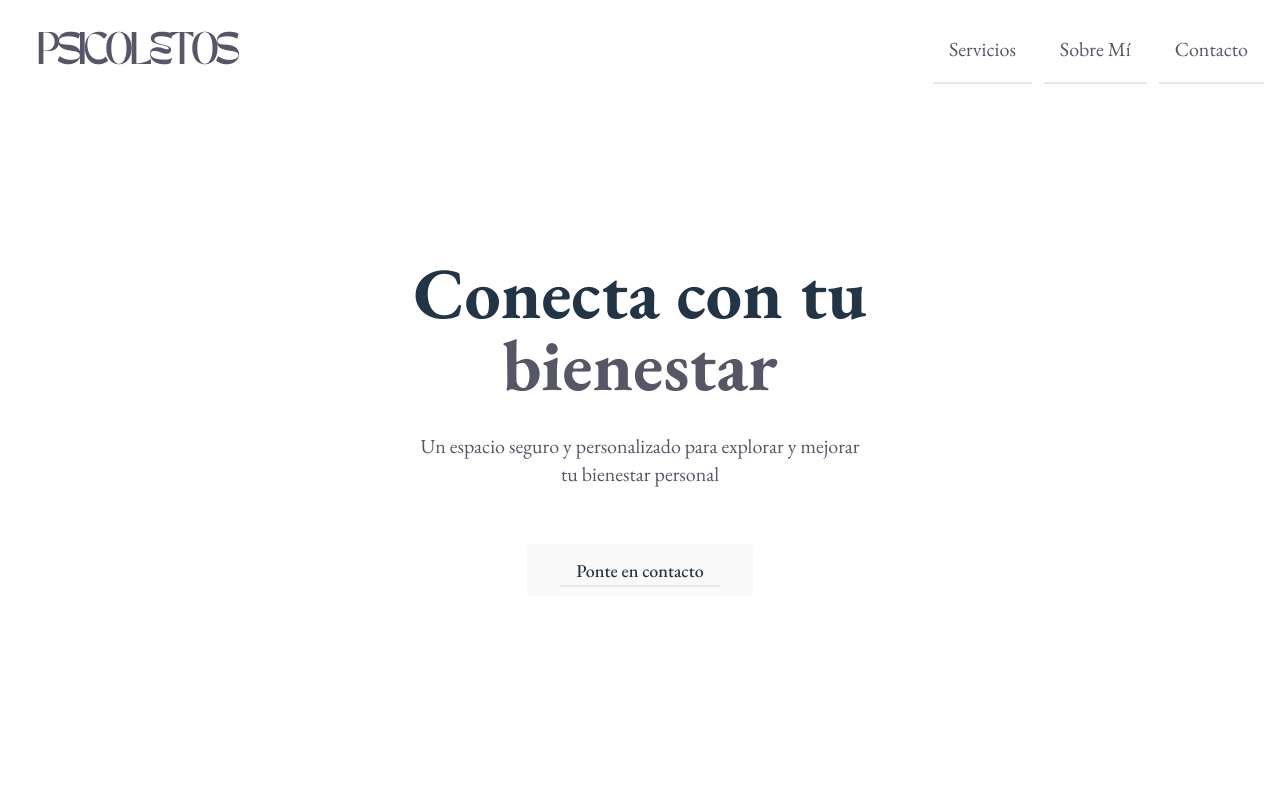
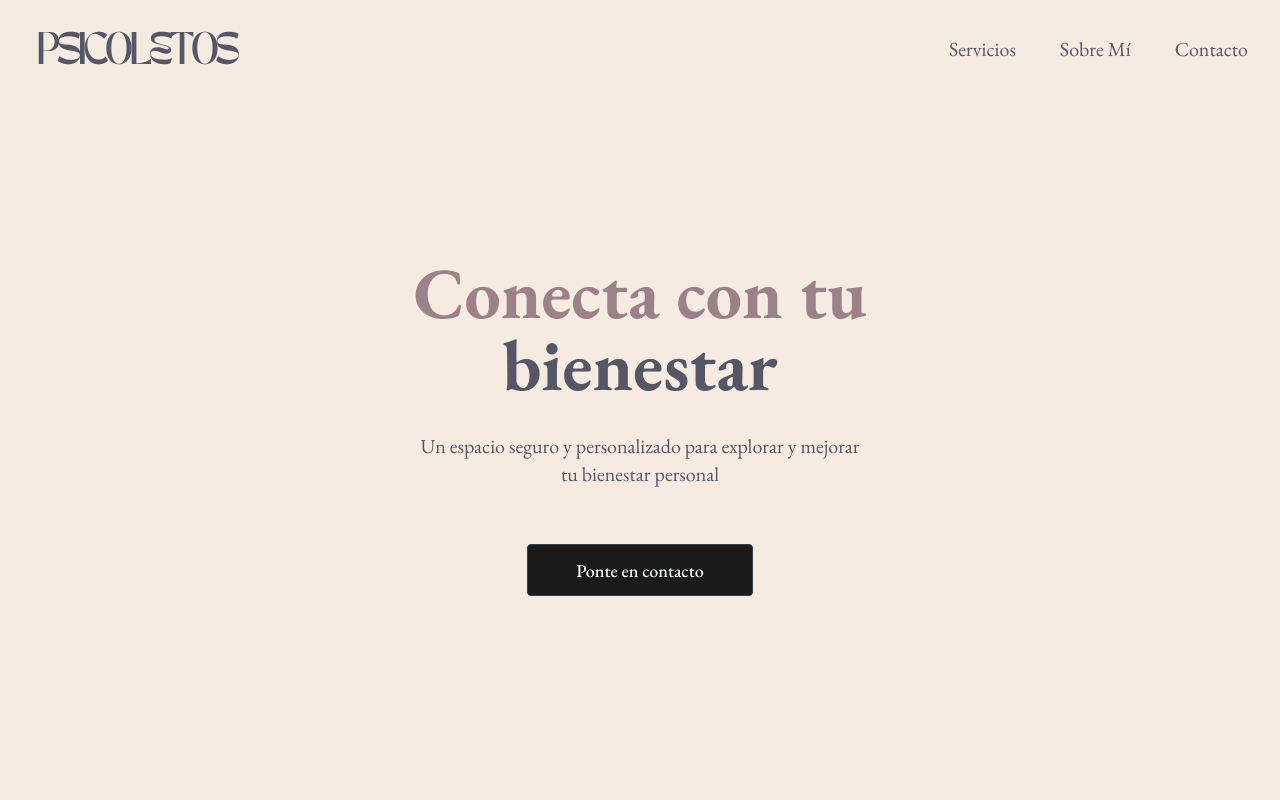
Before and after one commit to cesaralvrz/Psicoletos, a Vue app: page / in a window 1280 px wide. Shown: the top 800 px of the page. Built offline with nearby package versions, Linux system fonts and the light colour scheme.

Commit message:
Remove light mode

```diff
--- a/src/components/TheHero.vue
+++ b/src/components/TheHero.vue
@@ -6,8 +6,8 @@
 			</h1>
 			<p class="px-8 mt-8 mb-12 text-xl text-psicoletos">Un espacio seguro y personalizado para explorar y mejorar tu bienestar personal</p>
 			<div class="flex flex-wrap justify-center">
-				<button class="px-8 py-3 m-2 text-lg border rounded dark:text-gray-50 dark:border-gray-700">
-					<a rel="noopener noreferrer" href="#contact" class="flex items-center px-4 -mb-1 border-b-2 dark:border-transparent">Ponte en contacto</a>
+				<button class="px-8 py-3 m-2 text-lg border rounded text-gray-50 border-gray-700">
+					<a rel="noopener noreferrer" href="#contact" class="flex items-center px-4 -mb-1 border-b-2 border-transparent">Ponte en contacto</a>
 				</button>
 			</div>
 		</div>
--- a/src/components/TheNav.vue
+++ b/src/components/TheNav.vue
@@ -4,13 +4,13 @@
 			<img src="../assets/logo_psicoletos.png" alt="Logo Psicoletos" class="object-scale-down max-h-full">
 			<ul class="items-stretch hidden space-x-3 md:flex text-xl">
 				<li class="flex">
-					<a rel="noopener noreferrer" href="#services" class="flex items-center px-4 -mb-1 border-b-2 dark:border-transparent">Servicios</a>
+					<a rel="noopener noreferrer" href="#services" class="flex items-center px-4 -mb-1 border-b-2 border-transparent">Servicios</a>
 				</li>
 				<li class="flex">
-					<a rel="noopener noreferrer" href="#about" class="flex items-center px-4 -mb-1 border-b-2 dark:border-transparent">Sobre Mí</a>
+					<a rel="noopener noreferrer" href="#about" class="flex items-center px-4 -mb-1 border-b-2 border-transparent">Sobre Mí</a>
 				</li>
 				<li class="flex">
-					<a rel="noopener noreferrer" href="#contact" class="flex items-center px-4 -mb-1 border-b-2 dark:border-transparent">Contacto</a>
+					<a rel="noopener noreferrer" href="#contact" class="flex items-center px-4 -mb-1 border-b-2 border-transparent">Contacto</a>
 				</li>
 			</ul>
 			<button class="flex justify-end p-4 md:hidden">
--- a/src/style.css
+++ b/src/style.css
@@ -38,16 +38,3 @@ button {
 .card {
   padding: 2em;
 }
-
-@media (prefers-color-scheme: light) {
-  :root {
-    color: #213547;
-    background-color: #ffffff;
-  }
-  a:hover {
-    color: #747bff;
-  }
-  button {
-    background-color: #f9f9f9;
-  }
-}
```
